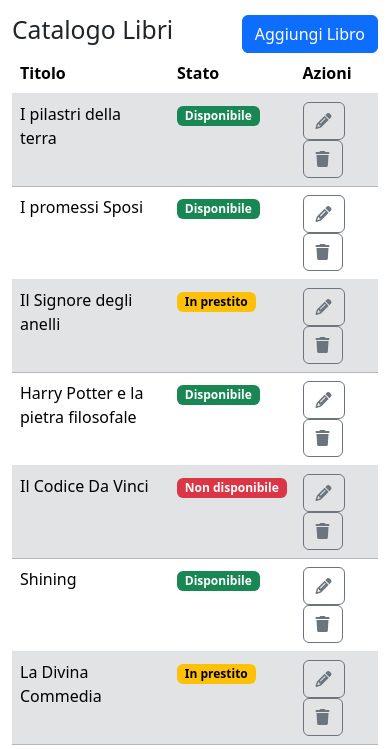
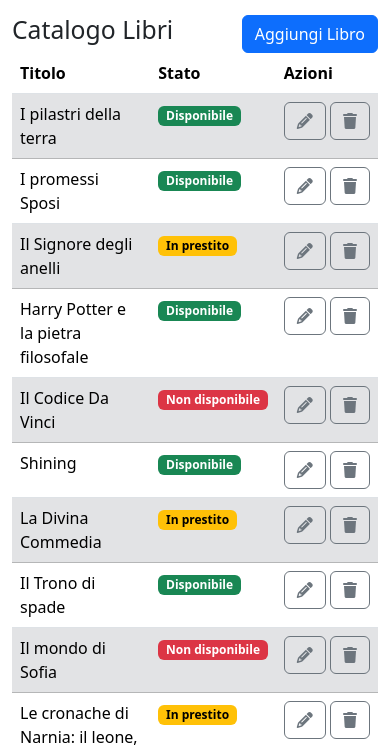
Before and after one commit to EduardCancel/html-css-bootstrap-dashboard, a plain HTML site: page index.html in a window 390 px wide. Shown: the part 95-844 px from the top of the page. Drawn offline with nearby package versions, Linux system fonts and the light colour scheme.

```diff
--- a/index.html
+++ b/index.html
@@ -126,7 +126,7 @@
                                         <td>
                                             <span
                                                 class="badge text-bg-success">Disponibile</span>
-                                            <td>
+                                            <td class="text-nowrap">
                                                 <button type="button" class="btn btn-outline-secondary">
                                                     <i
                                                         class="fa-solid fa-pencil">
```
